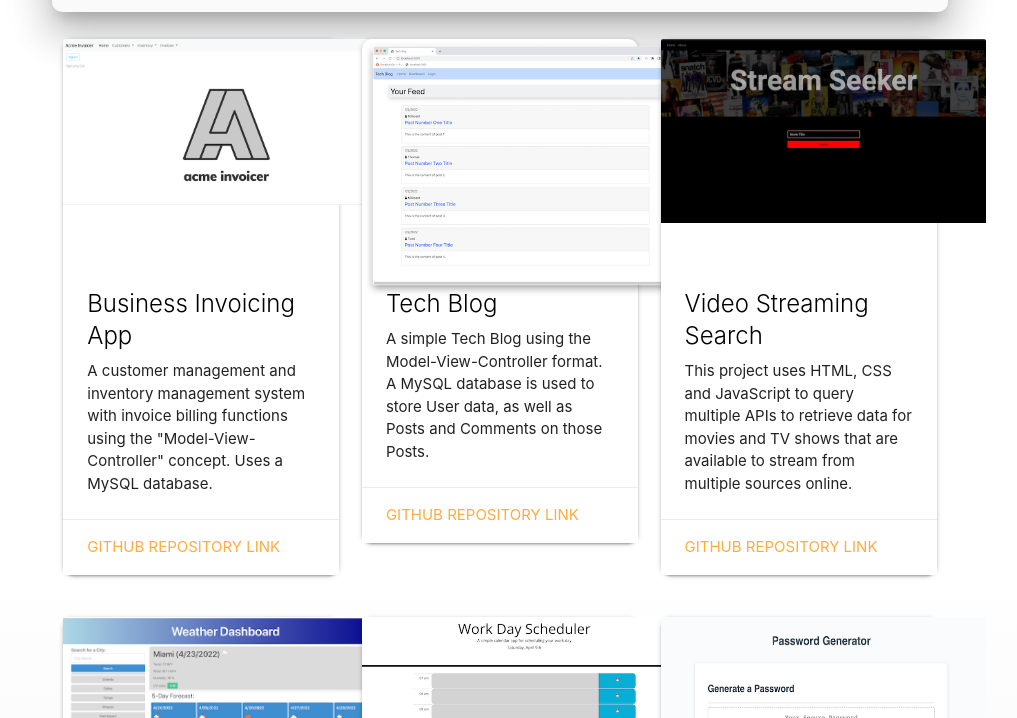
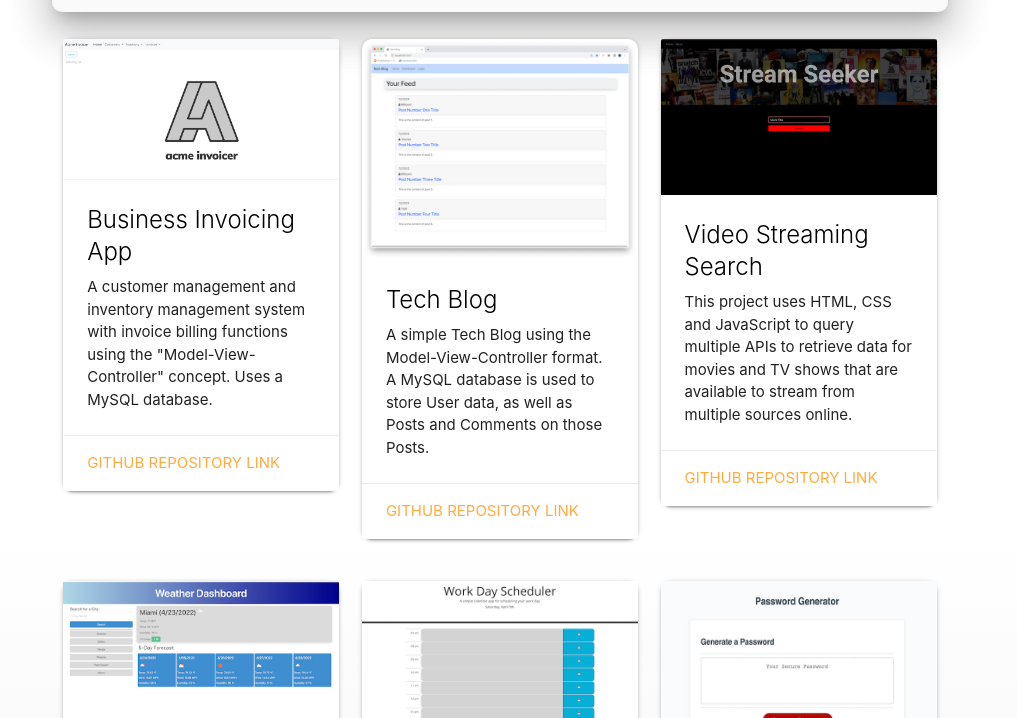
Before and after one commit to cliff-rosenberg/16-Portfolio-Update-3, a plain HTML site: page index.html in a window 1280 px wide. Shown: the part 862-1580 px from the top of the page, without its empty margins (140-1157 px from the left). Drawn offline with nearby package versions, Linux system fonts and the light colour scheme.

Commit message:
updated CSS formatting for card images

```diff
--- a/assets/css/style.css
+++ b/assets/css/style.css
@@ -64,9 +64,7 @@
 #proj-image {
   margin: auto;
   text-align: center;
-  width: 325px;
-  height: 225px;
-  object-fit: contain;
+  max-height: 100%;
 }
 
 /* footer */
```
